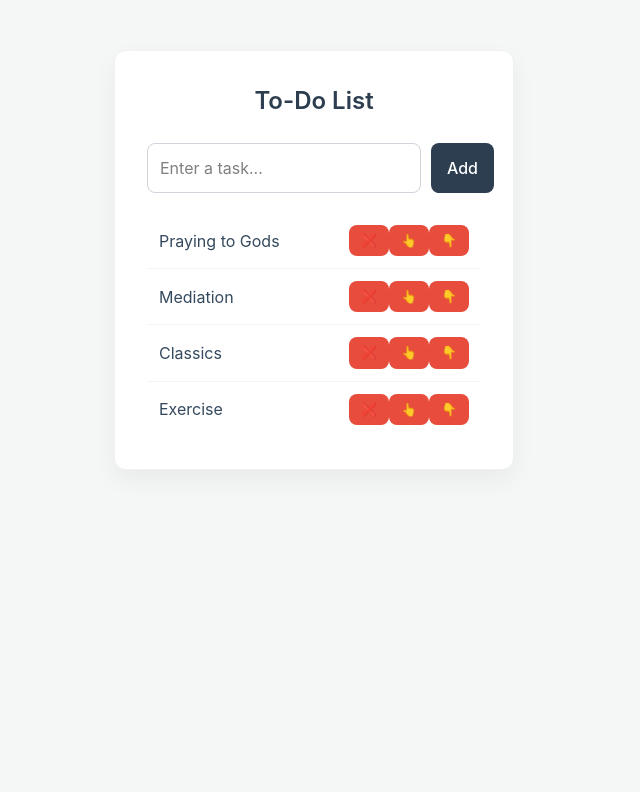
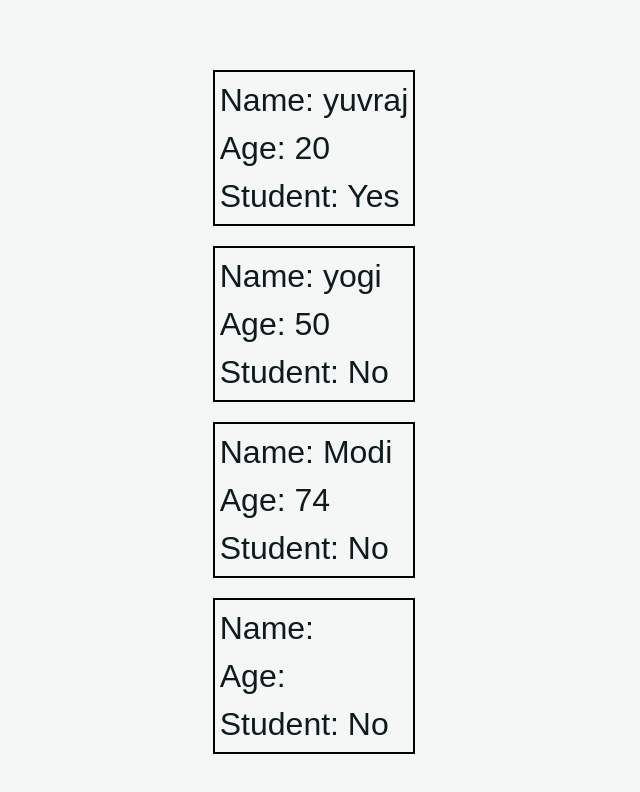
Before and after one commit to yuvrajsinghsoni06-dotcom/repo-practice-, a React (Vite) app in the folder website/my-react-app/: page / in a window 1280 px wide. Shown: the top 792 px of the page, without its empty margins (326-966 px from the left). Built offline with nearby package versions, Linux system fonts and the light colour scheme.

Commit message:
feat: refactor Student component and add hooks for counter functionality

```diff
--- a/website/my-react-app/src/App.jsx
+++ b/website/my-react-app/src/App.jsx
@@ -1,18 +1,16 @@
-import ColorPicker from "./colorPicker";
-import Mycomponents from "./Mycomponent.jsx";
-import Counter from "./Counter.jsx";
-import TodoList from "./to_Do LIst.jsx";
+
+import Student from "./student.jsx"
 
 function App() {
 
-  return(
-    <>
-    {/* <Mycomponents/> */}
-    {/* <Counter/> */}
-    <TodoList/>
 
 
-    </>
+  return(<>
+  <Student name = " yuvraj" age = {20} IsStudent = {true} />
+  <Student name = " yogi" age = {50} IsStudent = {false} />
+  <Student name = " Modi" age = {74} IsStudent = {false} />
+  <Student/>
+  </>
   );
 }
 
--- /dev/null
+++ b/website/my-react-app/src/hooks.jsx
@@ -0,0 +1,26 @@
+import React , {useState,useEffect} from 'react';
+
+function hooks() {
+
+    const [count , setCount] = UseState(0)
+
+    useEffect(() =>{
+        document.title = `Count : ${count}`;
+    })
+
+
+    function AddCount(){
+        setCount(c => c + 1);
+    }
+
+    }
+  return (
+    <div>
+        <p>Count : {count}</p>
+        <button onClick={AddCount}>Add</button>
+
+    </div>
+  )
+
+
+export default hooks
--- a/website/my-react-app/src/student.jsx
+++ b/website/my-react-app/src/student.jsx
@@ -1,24 +1,28 @@
-import propTypes from 'prop-types';
+import React from 'react'
+import PropTypes from 'prop-types';
 
-function Student(props){
-    return(
-        <div className="student">
-            <p>Name: {props.name}</p>
-            <p>Age: {props.age}</p>
-            <p>Financial_Status: {props.isrich ? 'Rich' : 'Not Rich'}</p>
+function Student(props) {
+  // 1. The function only handles the "recipe" for the UI
+  return (
+    <div className="student">
+        <p>Name: {props.name}</p>
+        <p>Age: {props.age}</p>
+        <p>Student: {props.IsStudent ? "Yes" : "No"}</p>
+    </div>
+  );
+} // <--- 2. IMPORTANT: The function MUST end here.
 
-        </div>
-    )
-}
+// 3. Static properties are assigned OUTSIDE the function
 Student.propTypes = {
-    name: propTypes.string,
-    age: propTypes.number,
-    isrich: propTypes.bool,
+    name: PropTypes.string,
+    age: PropTypes.number,
+    IsStudent: PropTypes.bool,
+};
 
-}
 Student.defaultProps = {
-    name: "Unknown",
-    age: 0,
-    isrich: false,
-}
+    name: "Guest",
+    age: 30,
+    IsStudent: false
+};
+
 export default Student;
```
